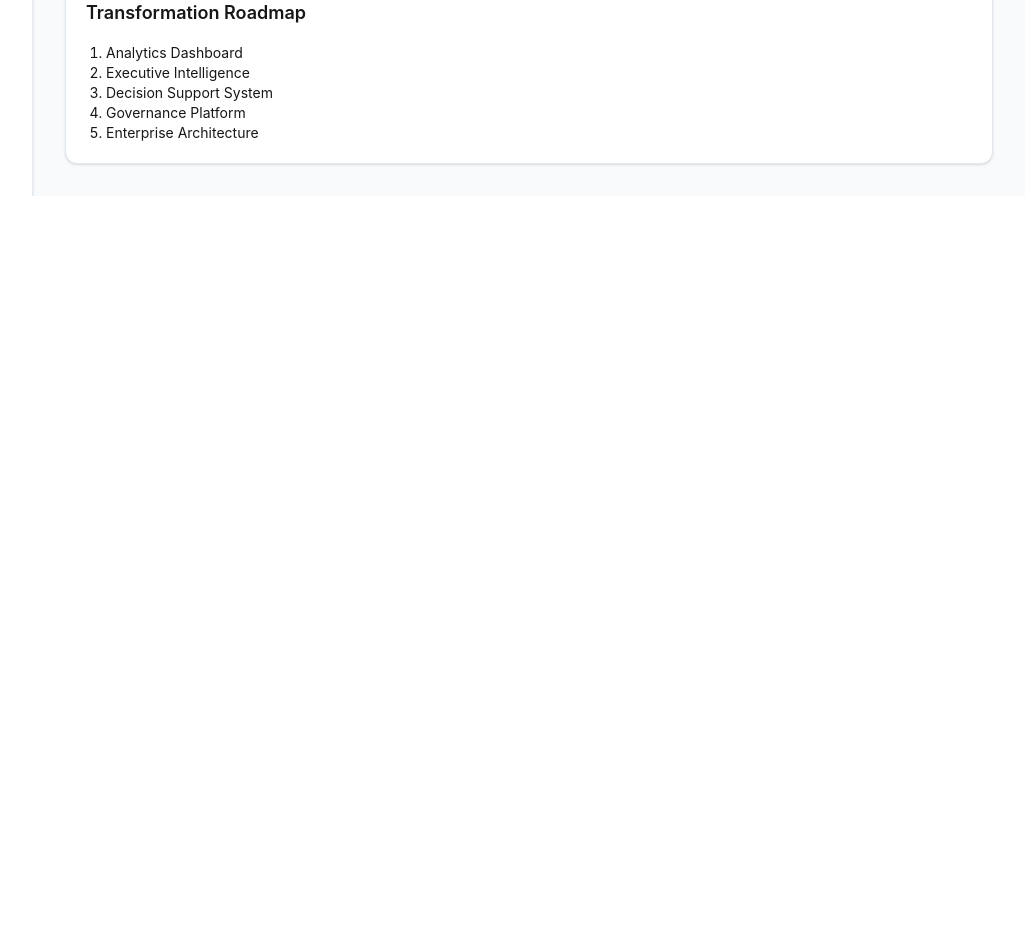
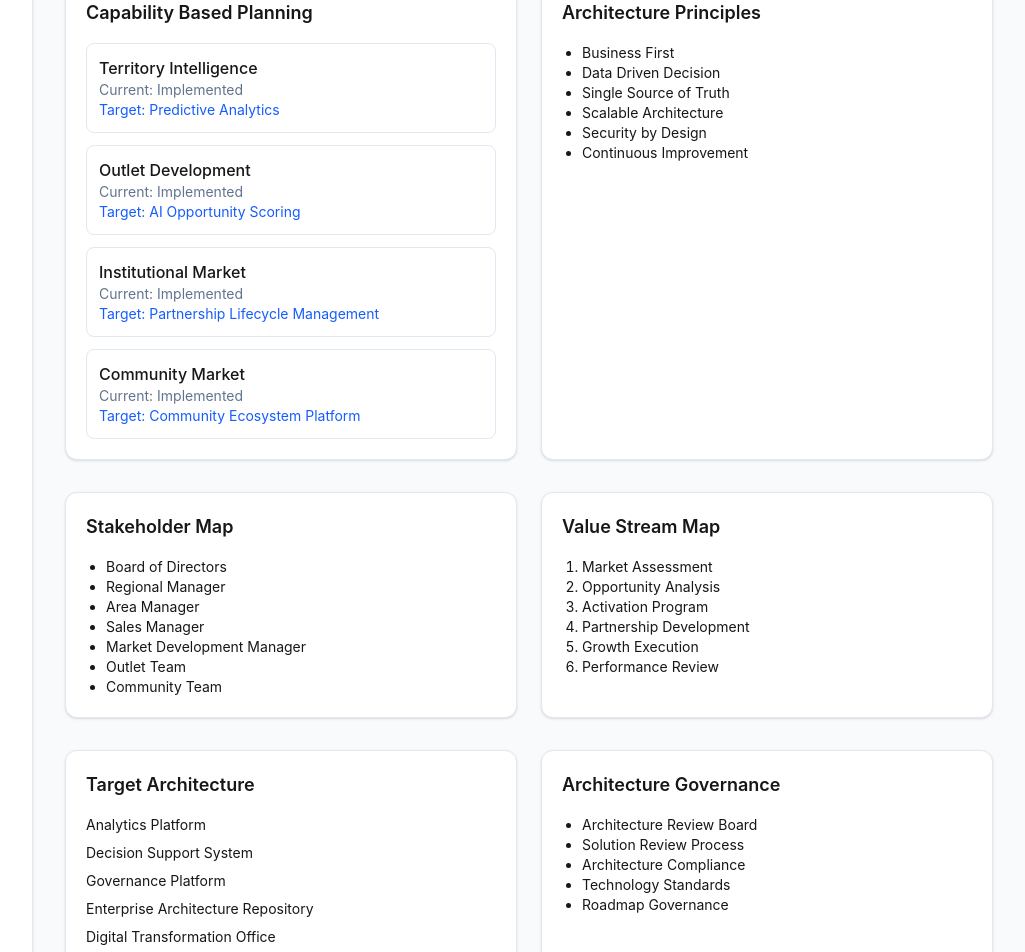
Before and after one commit to dawudsw0491-cell/saktisetia-market-development-blueprint, a Next.js app: page /enterprise-architecture in a window 1280 px wide. Shown: the part 980-1932 px from the top of the page, without its empty margins (255-1280 px from the left). Before the commit the page ends 1176 px from the top, so only its background shows below. Built offline with nearby package versions, Linux system fonts and the light colour scheme.

Commit message:
feat: enterprise architecture advanced

```diff
--- a/app/enterprise-architecture/page.tsx
+++ b/app/enterprise-architecture/page.tsx
@@ -9,12 +9,19 @@ import { DataArchitecture } from "../../components/architecture/data-architectur
 import { TechnologyArchitecture } from "../../components/architecture/technology-architecture";
 import { TransformationRoadmap } from "../../components/architecture/transformation-roadmap";
 
+import { CapabilityBasedPlanning } from "../../components/architecture/capability-based-planning";
+import { ArchitecturePrinciples } from "../../components/architecture/architecture-principles";
+import { StakeholderMap } from "../../components/architecture/stakeholder-map";
+import { ValueStreamMap } from "../../components/architecture/value-stream-map";
+import { TargetArchitecture } from "../../components/architecture/target-architecture";
+import { ArchitectureGovernance } from "../../components/architecture/architecture-governance";
+
 export default function EnterpriseArchitecturePage() {
   return (
     <DashboardLayout>
       <PageHeader
         title="Enterprise Architecture"
-        subtitle="Business, Application, Data, Technology Architecture, Capability Map, dan Transformation Roadmap."
+        subtitle="TOGAF-Oriented Enterprise Architecture Repository"
       />
 
       <section className="grid gap-6">
@@ -31,6 +38,21 @@ export default function EnterpriseArchitecturePage() {
         <TechnologyArchitecture />
       </section>
 
+      <section className="mt-8 grid gap-6 lg:grid-cols-2">
+        <CapabilityBasedPlanning />
+        <ArchitecturePrinciples />
+      </section>
+
+      <section className="mt-8 grid gap-6 lg:grid-cols-2">
+        <StakeholderMap />
+        <ValueStreamMap />
+      </section>
+
+      <section className="mt-8 grid gap-6 lg:grid-cols-2">
+        <TargetArchitecture />
+        <ArchitectureGovernance />
+      </section>
+
       <section className="mt-8">
         <TransformationRoadmap />
       </section>
--- /dev/null
+++ b/components/architecture/architecture-governance.tsx
@@ -0,0 +1,17 @@
+export function ArchitectureGovernance() {
+  return (
+    <div className="rounded-xl border border-slate-200 bg-white p-5 shadow-sm">
+      <h3 className="mb-4 text-lg font-semibold">
+        Architecture Governance
+      </h3>
+
+      <ul className="list-disc pl-5 text-sm">
+        <li>Architecture Review Board</li>
+        <li>Solution Review Process</li>
+        <li>Architecture Compliance</li>
+        <li>Technology Standards</li>
+        <li>Roadmap Governance</li>
+      </ul>
+    </div>
+  );
+}
--- /dev/null
+++ b/components/architecture/architecture-principles.tsx
@@ -0,0 +1,26 @@
+export function ArchitecturePrinciples() {
+  const principles = [
+    "Business First",
+    "Data Driven Decision",
+    "Single Source of Truth",
+    "Scalable Architecture",
+    "Security by Design",
+    "Continuous Improvement"
+  ];
+
+  return (
+    <div className="rounded-xl border border-slate-200 bg-white p-5 shadow-sm">
+      <h3 className="mb-4 text-lg font-semibold">
+        Architecture Principles
+      </h3>
+
+      <ul className="list-disc pl-5 text-sm">
+        {principles.map((item) => (
+          <li key={item}>
+            {item}
+          </li>
+        ))}
+      </ul>
+    </div>
+  );
+}
--- /dev/null
+++ b/components/architecture/capability-based-planning.tsx
@@ -0,0 +1,53 @@
+export function CapabilityBasedPlanning() {
+  const capabilities = [
+    {
+      capability: "Territory Intelligence",
+      current: "Implemented",
+      target: "Predictive Analytics"
+    },
+    {
+      capability: "Outlet Development",
+      current: "Implemented",
+      target: "AI Opportunity Scoring"
+    },
+    {
+      capability: "Institutional Market",
+      current: "Implemented",
+      target: "Partnership Lifecycle Management"
+    },
+    {
+      capability: "Community Market",
+      current: "Implemented",
+      target: "Community Ecosystem Platform"
+    }
+  ];
+
+  return (
+    <div className="rounded-xl border border-slate-200 bg-white p-5 shadow-sm">
+      <h3 className="mb-4 text-lg font-semibold">
+        Capability Based Planning
+      </h3>
+
+      <div className="space-y-3">
+        {capabilities.map((item) => (
+          <div
+            key={item.capability}
+            className="rounded-lg border border-slate-200 p-3"
+          >
+            <p className="font-medium">
+              {item.capability}
+            </p>
+
+            <p className="text-sm text-slate-500">
+              Current: {item.current}
+            </p>
+
+            <p className="text-sm text-blue-600">
+              Target: {item.target}
+            </p>
+          </div>
+        ))}
+      </div>
+    </div>
+  );
+}
--- /dev/null
+++ b/components/architecture/stakeholder-map.tsx
@@ -0,0 +1,27 @@
+export function StakeholderMap() {
+  const stakeholders = [
+    "Board of Directors",
+    "Regional Manager",
+    "Area Manager",
+    "Sales Manager",
+    "Market Development Manager",
+    "Outlet Team",
+    "Community Team"
+  ];
+
+  return (
+    <div className="rounded-xl border border-slate-200 bg-white p-5 shadow-sm">
+      <h3 className="mb-4 text-lg font-semibold">
+        Stakeholder Map
+      </h3>
+
+      <ul className="list-disc pl-5 text-sm">
+        {stakeholders.map((item) => (
+          <li key={item}>
+            {item}
+          </li>
+        ))}
+      </ul>
+    </div>
+  );
+}
--- /dev/null
+++ b/components/architecture/target-architecture.tsx
@@ -0,0 +1,17 @@
+export function TargetArchitecture() {
+  return (
+    <div className="rounded-xl border border-slate-200 bg-white p-5 shadow-sm">
+      <h3 className="mb-4 text-lg font-semibold">
+        Target Architecture
+      </h3>
+
+      <div className="space-y-2 text-sm">
+        <p>Analytics Platform</p>
+        <p>Decision Support System</p>
+        <p>Governance Platform</p>
+        <p>Enterprise Architecture Repository</p>
+        <p>Digital Transformation Office</p>
+      </div>
+    </div>
+  );
+}
--- /dev/null
+++ b/components/architecture/value-stream-map.tsx
@@ -0,0 +1,26 @@
+export function ValueStreamMap() {
+  const streams = [
+    "Market Assessment",
+    "Opportunity Analysis",
+    "Activation Program",
+    "Partnership Development",
+    "Growth Execution",
+    "Performance Review"
+  ];
+
+  return (
+    <div className="rounded-xl border border-slate-200 bg-white p-5 shadow-sm">
+      <h3 className="mb-4 text-lg font-semibold">
+        Value Stream Map
+      </h3>
+
+      <ol className="list-decimal pl-5 text-sm">
+        {streams.map((item) => (
+          <li key={item}>
+            {item}
+          </li>
+        ))}
+      </ol>
+    </div>
+  );
+}
```
